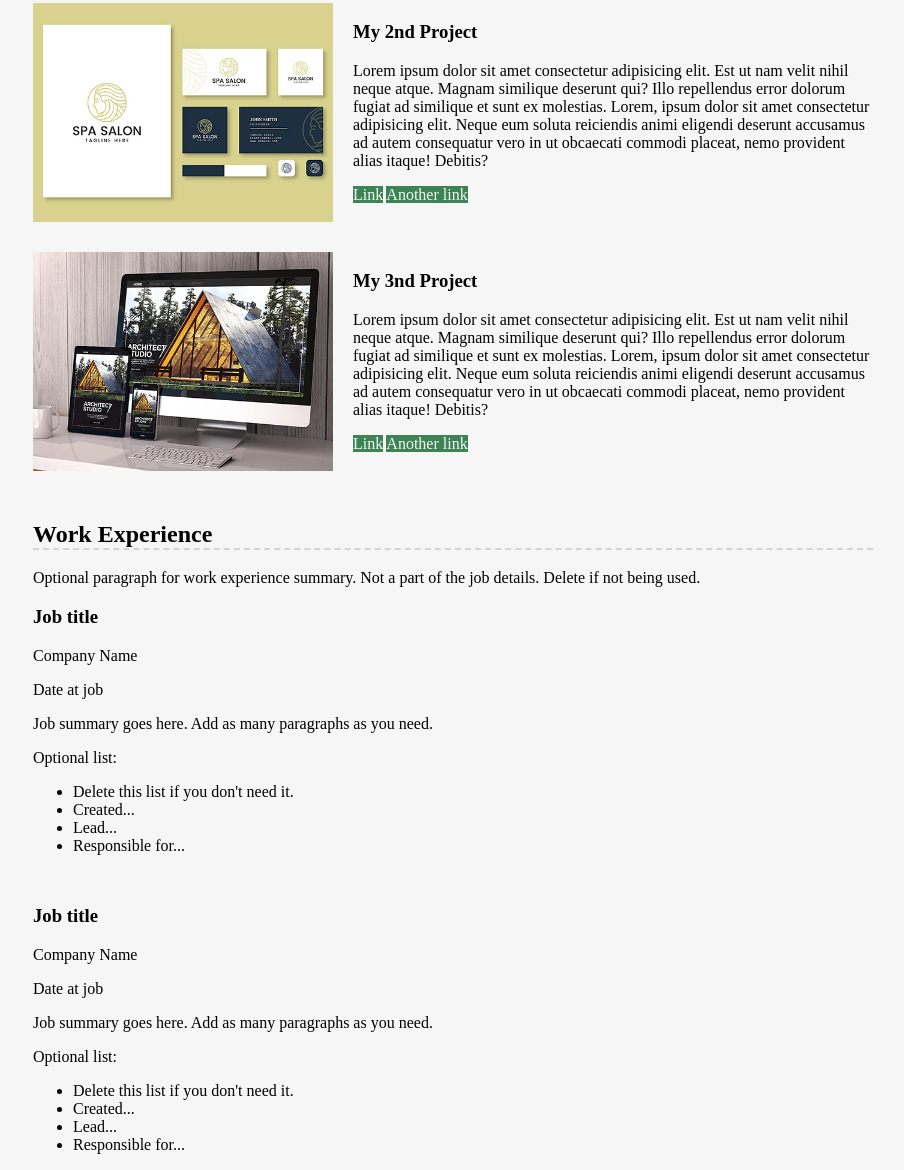
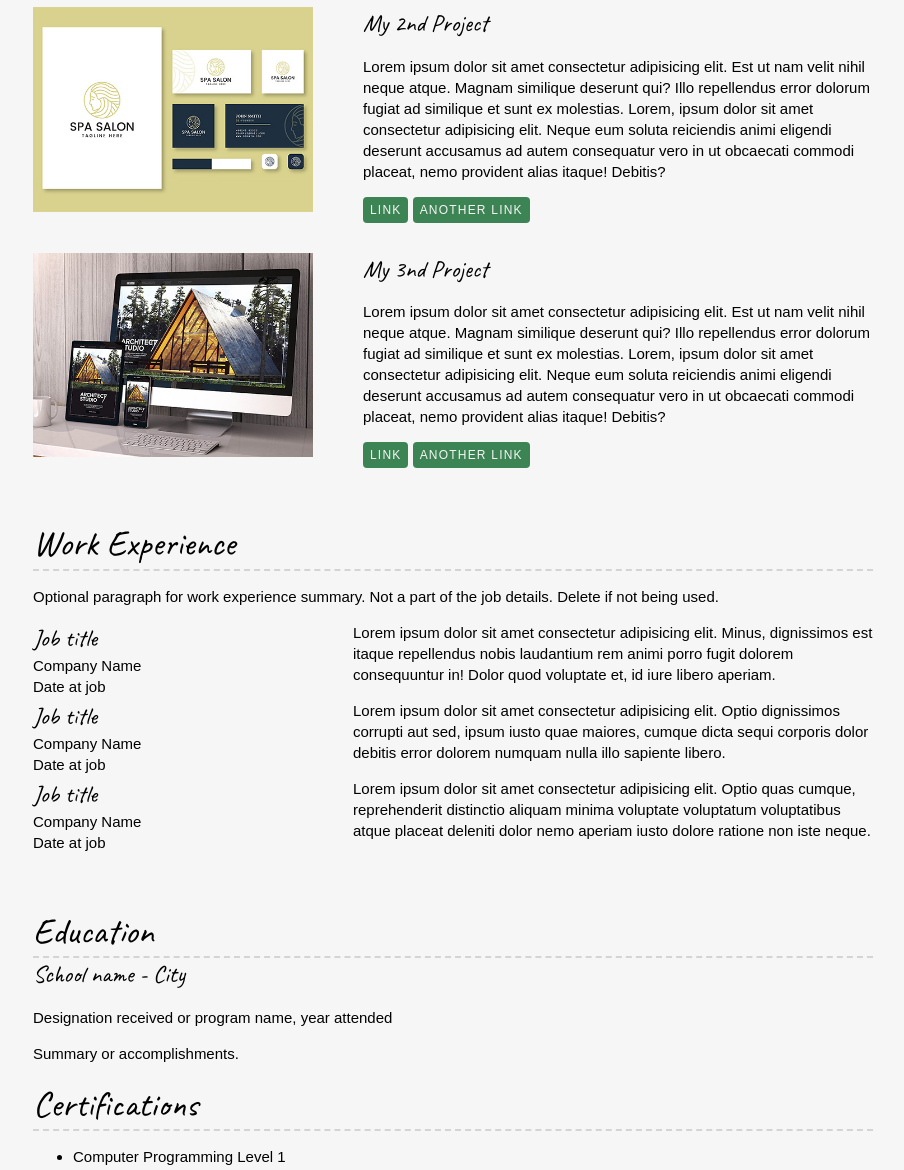
Before and after one commit to smallbigie/caPortfolio, a plain HTML site: page resume.html in a window 1280 px wide. Shown: the part 1106-2276 px from the top of the page, without its empty margins (187-1091 px from the left). Drawn offline with Linux system fonts and the light colour scheme.

Commit message:
Tuesdays updates 5/6/25

```diff
--- a/css/styles.css
+++ b/css/styles.css
@@ -6,16 +6,39 @@ Sandy beige   #bcaa96
 Dark gray     #222222
 Light gray    #d3d4d6
 Off-white     #f6f6f6
+
+SITE FONTS
+
+Caveat
+  font-family: "Caveat", cursive;
+  font-optical-sizing: auto;
+  font-weight: <weight>;
+  font-style: normal;
+
+
+Open Sans
+  font-family: "Open Sans", sans-serif;
+  font-optical-sizing: auto;
+  font-weight: <weight>;
+  font-style: normal;
+  font-variation-settings:
+    "wdth" 100;
 */
 
 /* GLOBAL STYLES
 ----------------------------*/
+
+/* IMPORT GOOGLE FONTS ---------------------*/
+@import url('https://fonts.googleapis.com/css2?family=Caveat:wght@400..700&family=Open+Sans:ital,wght@0,300..800;1,300..800&display=swap');
+
 /*
     https://www.paulirish.com/2012/box-sizing-border-box-ftw/
 */
 html {
     box-sizing: border-box;
+    font-size: 62.5%; /* set default to 10px*/
 }
+
 *, *:before, *:after {
     box-sizing: inherit;
 }
@@ -27,7 +50,28 @@ html,body {
 body {
     background: #f6f6f6;
     margin: 0;
+    font-family: 'Opens Sans', sans-serif;
+    font-size: 1.5rem;
+    line-height: 1.4;
 }
+
+h1, h2, h3 {
+    font-family: "Caveat", cursive;
+    font-weight: 400;
+    margin: 0;
+}
+h1 {
+    font-size: 7rem;
+    line-height: 0.85;
+}
+h2 {
+    font-size: 3.6rem;
+}
+h3 {
+    font-size: 2.4rem;
+}
+
+
 
 /* Links */
 a {
@@ -47,6 +91,13 @@ footer a:hover {
     background: #3c8453;
     color: #f6f6f6;
     text-decoration: none;
+    text-transform: uppercase;
+    font-size: 1.2rem;
+    display: inline-block;
+    padding: 7px;
+    letter-spacing: 0.1em;
+    line-height: 1;
+    border-radius: 4px;
 }
 
 .content-wrapper {
@@ -92,6 +143,7 @@ footer a:hover {
     position: fixed;
     top: 5px;
     left: 5px;
+    font-size: 1.5rem;
 }
 
 
@@ -102,18 +154,37 @@ footer a:hover {
 /* Projects
 ----------------------------*/
 .project-item {
-    display: flow-root;
+    display: grid;
+    grid-template-columns: 300px 1fr;
+    column-gap: 30px;
+    row-gap: 30px;
     margin: 30px 0;
 }
 .project-item img {
-    width: 300px;
-    float: left;
-    margin-right: 20px;
+    width: 280px;
+    /*float: left;
+    margin-right: 20px; */
 }
 
+.project-details p:first-child {
+    margin-top: 0;
+}
 
 /* Work Experience
 ----------------------------*/
+.work-item {
+    display: grid;
+    grid-template-columns: 300px 1fr;
+    column-gap: 20px;
+}
+
+.work-details p {
+    margin: 0;
+}
+
+.work-summary p:first-child {
+    margin-top: 0;
+}
 
 
 /* Education
--- a/resume.html
+++ b/resume.html
@@ -37,33 +37,49 @@
 
         <!-- To add more items, copy this whole <section></section> block-->
         <section class="project-item">
+          <div class="project-pic">
             <img src="images/project-biz-cards-500px.jpg" srcset="images/project-biz-cards-1000px.jpg 2x" alt="Decoded by Christina YouTube video thimbnails" width="" height="">
+          </div>
+
+          <div class="project-details">
             <h3>Project Name</h3>
             <p>Lorem ipsum dolor sit amet consectetur adipisicing elit. Est ut nam velit nihil neque atque. Magnam similique deserunt qui? Illo repellendus error dolorum fugiat ad similique et sunt ex molestias. Lorem ipsum dolor sit amet consectetur adipisicing elit. Eius optio nobis id impedit nisi excepturi laborum fugit corporis quae labore earum illum, quo perferendis dolor molestias alias consequuntur quis ipsum.</p>
             <!-- link to project -->
             <a href="#" target="_blank" class="btn">Link</a>
             <!-- additional links, e.g. newsletter -->
             <a href="#" target="_blank" class="btn">Another link</a>
+          </div>
         </section>
 
         <section class="project-item">
+          <div class="project-pic">
             <img src="images/project-branding-500px.jpg" srcset="images/project-branding-1000px.jpg 2x" alt="Decoded by Christina YouTube video thimbnails" width="" height="">
+        </div>
+
+          <div class="project-details">
             <h3>My 2nd Project</h3>
             <p>Lorem ipsum dolor sit amet consectetur adipisicing elit. Est ut nam velit nihil neque atque. Magnam similique deserunt qui? Illo repellendus error dolorum fugiat ad similique et sunt ex molestias. Lorem, ipsum dolor sit amet consectetur adipisicing elit. Neque eum soluta reiciendis animi eligendi deserunt accusamus ad autem consequatur vero in ut obcaecati commodi placeat, nemo provident alias itaque! Debitis?</p>
             <!-- link to project -->
             <a href="#" target="_blank" class="btn">Link</a>
             <!-- additional links, e.g. newsletter -->
             <a href="#" target="_blank" class="btn">Another link</a>
+          </div>
         </section>
 
+
         <section class="project-item">
+          <div class="project-pic">
             <img src="images/project-website-500px.jpg" srcset="images/project-website-1000px.jpg 2x" alt="Decoded by Christina YouTube video thimbnails" width="" height="">
+          </div>
+
+          <div class="project-details">
             <h3>My 3nd Project</h3>
             <p>Lorem ipsum dolor sit amet consectetur adipisicing elit. Est ut nam velit nihil neque atque. Magnam similique deserunt qui? Illo repellendus error dolorum fugiat ad similique et sunt ex molestias. Lorem, ipsum dolor sit amet consectetur adipisicing elit. Neque eum soluta reiciendis animi eligendi deserunt accusamus ad autem consequatur vero in ut obcaecati commodi placeat, nemo provident alias itaque! Debitis?</p>
             <!-- link to project -->
             <a href="#" target="_blank" class="btn">Link</a>
             <!-- additional links, e.g. newsletter -->
             <a href="#" target="_blank" class="btn">Another link</a>
+          </div>
         </section>
 
         <!-- End content edits here. -->
@@ -76,32 +92,42 @@
         <p>Optional paragraph for work experience summary. Not a part of the job details. Delete if not being used.</p>
 
         <!-- To add more items, copy this whole <section></section> block -->
-        <section class="resume-section">
+        <section class="work-item">
+          <div class="work-details">
             <h3>Job title</h3>
             <p>Company Name</p>
             <p>Date at job</p>
-          <p>Job summary goes here. Add as many paragraphs as you need.</p>
-          <p>Optional list:</p>
-          <ul>
-            <li>Delete this list if you don't need it.</li>
-            <li>Created...</li>
-            <li>Lead...</li>
-            <li>Responsible for...</li>
-          </ul>
+          </div>
+
+          <div class="work-summary">
+            <p>Lorem ipsum dolor sit amet consectetur adipisicing elit. Minus, dignissimos est itaque repellendus nobis laudantium rem animi porro fugit dolorem consequuntur in! Dolor quod voluptate et, id iure libero aperiam.</p>
+          </div>
         </section>
 
-        <section>
+
+        <section class="work-item">
+          <div class="work-details">
             <h3>Job title</h3>
             <p>Company Name</p>
             <p>Date at job</p>
-          <p>Job summary goes here. Add as many paragraphs as you need.</p>
-          <p>Optional list:</p>
-          <ul>
-            <li>Delete this list if you don't need it.</li>
-            <li>Created...</li>
-            <li>Lead...</li>
-            <li>Responsible for...</li>
-          </ul>
+          </div>
+
+          <div class="work-summary">
+            <p>Lorem ipsum dolor sit amet consectetur adipisicing elit. Optio dignissimos corrupti aut sed, ipsum iusto quae maiores, cumque dicta sequi corporis dolor debitis error dolorem numquam nulla illo sapiente libero.</p>
+          </div>
+        </section>
+
+
+        <section class="work-item">
+          <div class="work-details">
+            <h3>Job title</h3>
+            <p>Company Name</p>
+            <p>Date at job</p>
+          </div>
+
+          <div class="work-summary">
+            <p>Lorem ipsum dolor sit amet consectetur adipisicing elit. Optio quas cumque, reprehenderit distinctio aliquam minima voluptate voluptatum voluptatibus atque placeat deleniti dolor nemo aperiam iusto dolore ratione non iste neque.</p>
+          </div>
         </section>
 
         <!-- End content edits here. -->
```
Lines whose indentation alone changed are shown as unchanged.
